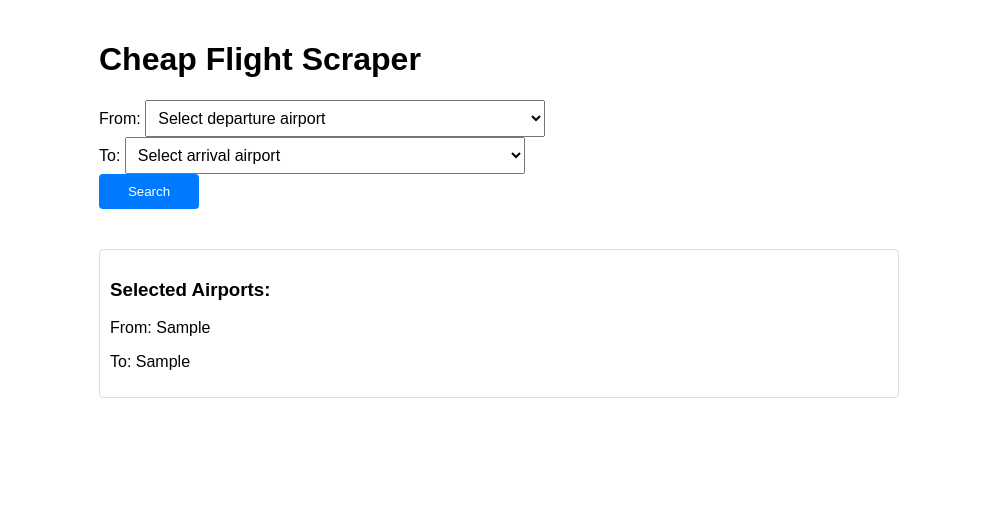
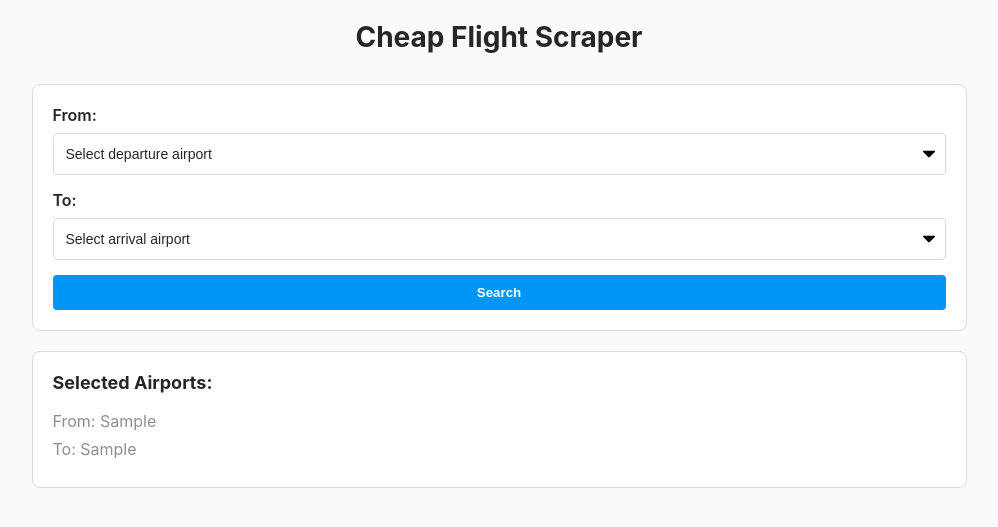
Before and after one commit to pyangyu/cheapFlightScraper, a Flask app: template templates/index.html in a window 1280 px wide. Shown: the top 527 px of the page, without its empty margins (141-1139 px from the left). Run offline with Flask 3, Linux system fonts and the light colour scheme; the template is opened without the code that fills it: most values are stand-ins (such as "Sample title", 1, 10 or a date in 2020).

Commit message:
feat:更新主页面index.html

```diff
--- a/templates/index.html
+++ b/templates/index.html
@@ -1,83 +1,10 @@
-<!DOCTYPE html>
-<html lang="en">
-<head>
-    <meta charset="UTF-8">
-    <meta name="viewport" content="width=device-width, initial-scale=1.0">
-    <title>Cheap Flight Scraper</title>
-    <style>
-        body {
-            font-family: Arial, sans-serif;
-            max-width: 800px;
-            margin: 0 auto;
-            padding: 20px;
-        }
-        .container {
-            display: flex;
-            flex-direction: column;
-            gap: 20px;
-        }
-        select {
-            padding: 8px;
-            font-size: 16px;
-            width: 100%;
-            max-width: 400px;
-        }
-        button {
-            padding: 10px 20px;
-            background-color: #007bff;
-            color: white;
-            border: none;
-            border-radius: 4px;
-            cursor: pointer;
-            width: 100px;
-        }
-        button:hover {
-            background-color: #0056b3;
-        }
-        .result {
-            margin-top: 20px;
-            padding: 10px;
-            border: 1px solid #ddd;
-            border-radius: 4px;
-        }
-    </style>
-</head>
-<body>
+{% extends "base.html" %}
+
+{% block content %}
+<div class="header">
     <h1>Cheap Flight Scraper</h1>
-    <div class="container">
-        <form method="POST">
-            <div>
-                <label for="from_airport">From:</label>
-                <select name="from_airport" id="from_airport" required>
-                    <option value="">Select departure airport</option>
-                    {% for airport in airports %}
-                        <option value="{{ airport }}" {% if selected_from == airport %}selected{% endif %}>
-                            {{ airport }}
-                        </option>
-                    {% endfor %}
-                </select>
-            </div>
-            <div>
-                <label for="to_airport">To:</label>
-                <select name="to_airport" id="to_airport" required>
-                    <option value="">Select arrival airport</option>
-                    {% for airport in airports %}
-                        <option value="{{ airport }}" {% if selected_to == airport %}selected{% endif %}>
-                            {{ airport }}
-                        </option>
-                    {% endfor %}
-                </select>
-            </div>
-            <button type="submit">Search</button>
-        </form>
+</div>
 
-        {% if selected_from and selected_to %}
-        <div class="result">
-            <h3>Selected Airports:</h3>
-            <p>From: {{ selected_from }}</p>
-            <p>To: {{ selected_to }}</p>
-        </div>
-        {% endif %}
-    </div>
-</body>
-</html>
+{% include "components/search_form.html" %}
+{% include "components/result.html" %}
+{% endblock %}
```
